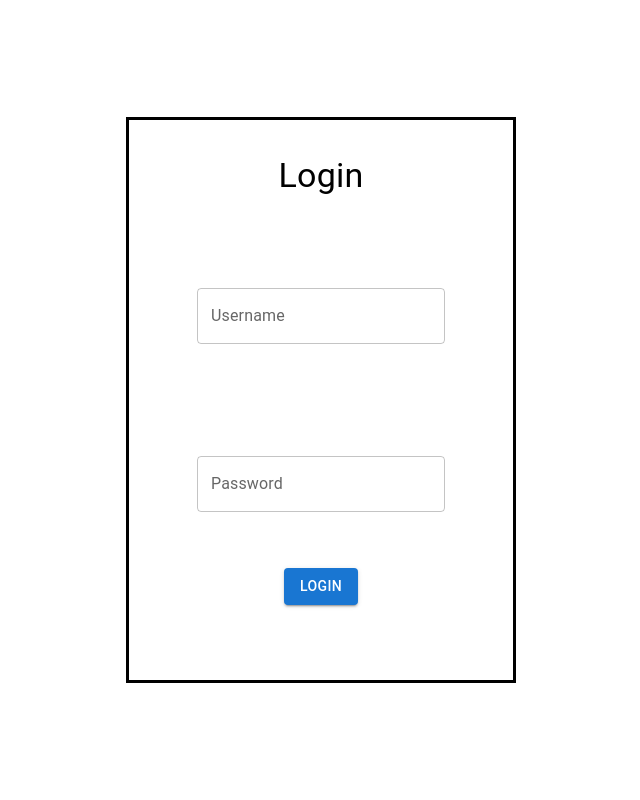
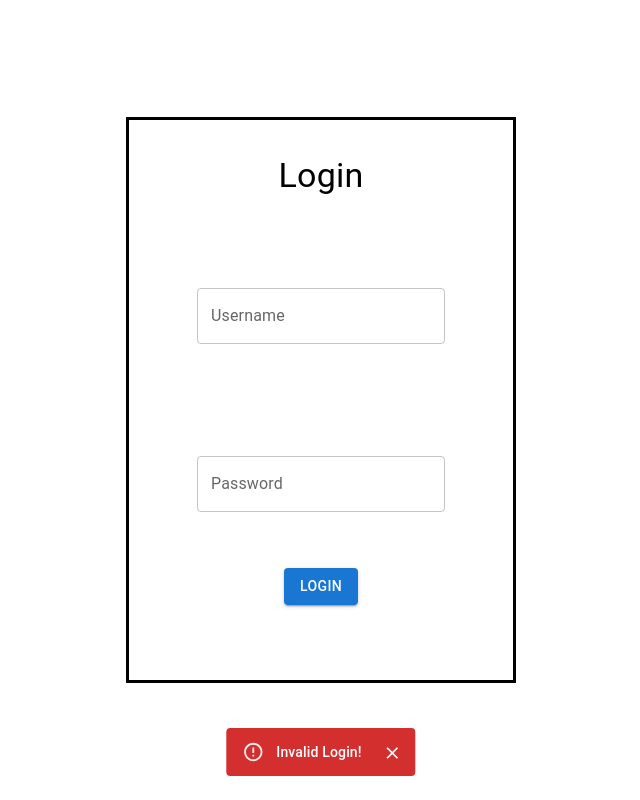
Before and after one commit to dinukamalitha/React-App, a React (Create React App) app: page / in a window 1280 px wide. Both pictures are taken after a click on the button "LOGIN". Shown: the whole page, without its empty margins (319-959 px from the left). Built offline with nearby package versions, Linux system fonts and the light colour scheme.

Commit message:
Alert Added

```diff
--- /dev/null
+++ b/src/components/common/snackBar/index.jsx
@@ -0,0 +1,74 @@
+import {Component} from "react";
+import React from "react";
+import PropTypes from "prop-types";
+import Snackbar from '@mui/material/Snackbar';
+import {Alert} from "@mui/material";
+
+class SnackBar extends Component{
+    static propTypes = {
+        open: PropTypes.bool,
+        className: PropTypes.string,
+        message: PropTypes.string,
+        anchorOrigin: PropTypes.object,
+        children: PropTypes.node,
+        severity: PropTypes.string,
+        autoHideDuration: PropTypes.number
+    }
+
+    static defaultProps = {
+        open: false,
+        className: "",
+        message: "",
+        name: "MySnackbar",
+        severity: "success",
+        autoHideDuration: 3000,
+        anchorOrigin: {
+            vertical: "bottom",
+            horizontal: "center"
+        },
+        variant: "filled"
+    }
+
+    handleButtonClose = (event) => {
+        const {onClose} = this.props;
+        onClose && onClose({event});
+    }
+
+    renderChildren = (message, children) => {
+        if (message) return message;
+        if (children) return children;
+    }
+
+    render() {
+        const {
+            open,
+            className,
+            message,
+            name,
+            children,
+            severity,
+            autoHideDuration,
+            anchorOrigin,
+            variant
+        } = this.props;
+
+        return(
+            <Snackbar
+                open={open}
+                className={className}
+                autoHideDuration={autoHideDuration}
+                anchorOrigin={anchorOrigin}
+                onClose={this.handleButtonClose}
+            >
+                <Alert variant={variant} severity={severity} onClose={this.handleButtonClose}>
+                    {this.renderChildren(message,children)}
+                </Alert>
+            </Snackbar>
+
+        )
+
+    }
+
+}
+
+export default SnackBar;
--- a/src/pages/login/index.jsx
+++ b/src/pages/login/index.jsx
@@ -4,10 +4,50 @@ import {styleSheet} from "./style";
 import {withStyles} from "@mui/styles";
 import {TextField, Typography} from "@mui/material";
 import MyButton from "../../components/common/button";
+import SnackBar from "../../components/common/snackBar";
 
 class LoginPage extends Component{
     constructor(props) {
         super(props);
+
+        this.state = {
+            username: "admin",
+            password: "123",
+            formData: {
+                username: "",
+                password: ""
+            },
+
+            //snackbar props
+            open: false,
+            message: "",
+            severity: ""
+        }
+    }
+
+    validate(){
+        console.log("Hello From Login Page!");
+        console.log("Username:" + this.state.username);
+        console.log("Password:" + this.state.password);
+        console.log(this.state.formData);
+
+        let formData = this.state.formData;
+        if (formData.username === this.state.username && formData.password === this.state.password){
+            console.log("Valid Login");
+            this.setState({
+                open: true,
+                message: "Valid Login!",
+                severity: "success"
+            })
+        }
+        else {
+            console.log("Invalid Login");
+            this.setState({
+                open: true,
+                message: "Invalid Login!",
+                severity: "error"
+            })
+        }
     }
 
     render() {
@@ -24,18 +64,48 @@ class LoginPage extends Component{
                         <TextField
                             id="outlined-basic"
                             label="Username"
-                            variant="outlined" />
+                            variant="outlined"
+                            onChange={(e) => {
+                                console.log(e.target.value);
+                                let data = this.state.formData;
+                                data.username = e.target.value;
+                                this.setState({data});
+                            }}
+                        />
                         <TextField
                             id="outlined-password-input"
                             label="Password"
                             type="password"
                             autoComplete="current-password"
+                            onChange={(e) => {
+                                console.log(e.target.value);
+                                let data = this.state.formData;
+                                data.password = e.target.value;
+                                this.setState({data})
+                            }}
                         />
                     </div>
                     <div className={classes.buttonContainer}>
-                        <MyButton label="Login" />
+                        <MyButton
+                            label="Login"
+                            onClick={() => {
+                                this.validate();
+                            }}
+                        />
                     </div>
                 </div>
+
+                <SnackBar
+                    open={this.state.open}
+                    onClose={() => {
+                        this.setState({open: false})
+                    }}
+                    message={this.state.message}
+                    autoHideDuration={3000}
+                    severity={this.state.severity}
+                    variant="filled"
+                />
+
             </div>
         )
     }
```
